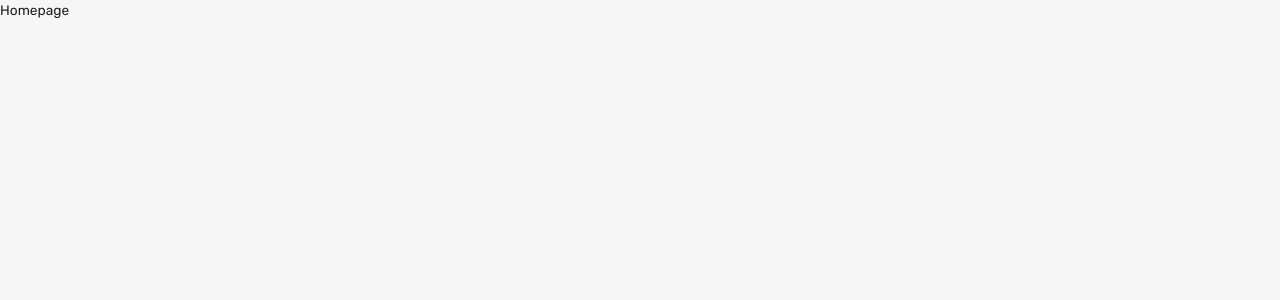
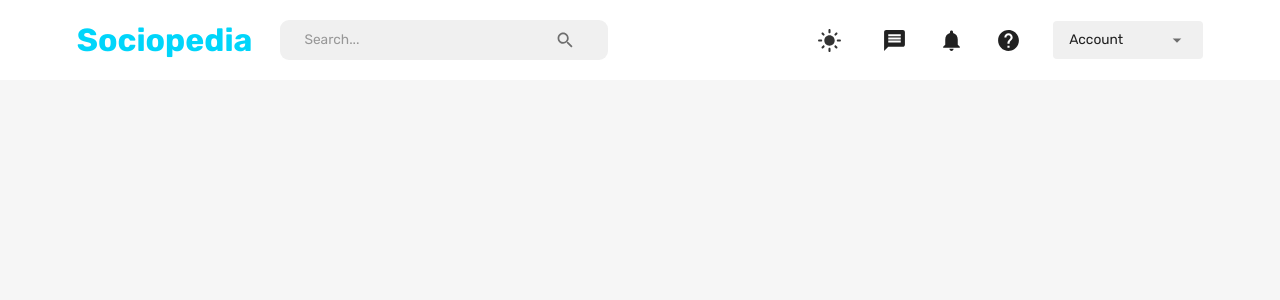
Before and after one commit to manvendrasang/blogspace, a React (Vite) app in the folder client/: page /home in a window 1280 px wide. Shown: the top 300 px of the page. Built offline with nearby package versions, Linux system fonts and the light colour scheme.

Commit message:
Navbar completed

```diff
--- a/client/src/components/FlexBetween.jsx
+++ b/client/src/components/FlexBetween.jsx
@@ -4,7 +4,7 @@
 const FlexBetween = styled(Box)({
     display: "flex",
     justifyContent: "space-between",
-    alignItems: "center";
+    alignItems: "center",
 })
 
 export default FlexBetween;
--- a/client/src/scenes/homePage/index.jsx
+++ b/client/src/scenes/homePage/index.jsx
@@ -1,5 +1,10 @@
+import { Box } from "@mui/material";
+import Navbar from "../navbar/index.jsx";
+
 const HomePage = () => {
-    return (<div>Homepage</div>)
+    return <Box>
+        <Navbar />
+    </Box>
 };
 
 export default HomePage;
--- a/client/src/scenes/navbar/index.jsx
+++ b/client/src/scenes/navbar/index.jsx
@@ -8,9 +8,9 @@
     MenuItem,
     FormControl,
     useTheme,
-    useMediaQuery
+    useMediaQuery,
 } from "@mui/material";
-import  {
+import {
     Search,
     Message,
     DarkMode,
@@ -18,21 +18,200 @@
     Notifications,
     Help,
     Menu,
-    Close
+    Close,
 } from "@mui/icons-material";
 import { useDispatch, useSelector } from "react-redux";
-import { setMode, setLogout } from "state";
+import { setMode, setLogout } from "../../state/index.js";
 import { useNavigate } from "react-router-dom";
-import FlexBetween from "components/FlexBetween";
+import FlexBetween from "../../components/FlexBetween.jsx";
 
 const Navbar = () => {
     const [isMobileMenuToggled, setIsMobileMenuToggled] = useState(false);
     const dispatch = useDispatch();
     const navigate = useNavigate();
     const user = useSelector((state) => state.user);
+
     const isNonMobileScreens = useMediaQuery("(min-width: 1000px)");
     const theme = useTheme();
-    return (<div>Navbar</div>)
+
+    // theme tokens (keep as in your original code)
+    const neutralLight = theme.palette.neutral?.light ?? "#f5f5f5";
+    const dark = theme.palette.neutral?.dark ?? "#333";
+    const background = theme.palette.background?.default ?? "#fff";
+    const primaryLight = theme.palette.primary?.light ?? theme.palette.primary?.main;
+    const alt = theme.palette.background?.alt ?? background;
+
+    // Null-safe full name (trim to avoid leading/trailing spaces)
+    const fullName = `${user?.firstName ?? ""} ${user?.lastName ?? ""}`.trim();
+
+    const handleLogout = () => {
+        dispatch(setLogout());
+        // adjust route after logout if you want (example: navigate to login)
+        navigate("/login");
+    };
+
+    return (
+        <FlexBetween padding="1rem 6%" backgroundColor={alt}>
+            <FlexBetween gap="1.75rem">
+                <Typography
+                    fontWeight="bold"
+                    fontSize="clamp(1rem, 2rem, 2.25rem)"
+                    color="primary"
+                    onClick={() => navigate("/home")}
+                    sx={{
+                        "&:hover": {
+                            color: primaryLight,
+                            cursor: "pointer",
+                        },
+                    }}
+                >
+                    Sociopedia
+                </Typography>
+
+                {isNonMobileScreens && (
+                    <FlexBetween
+                        backgroundColor={neutralLight}
+                        borderRadius="9px"
+                        gap="3rem"
+                        padding="0.1rem 1.5rem"
+                    >
+                        <InputBase placeholder="Search..." />
+                        <IconButton>
+                            <Search />
+                        </IconButton>
+                    </FlexBetween>
+                )}
+            </FlexBetween>
+
+            {/* DESKTOP NAV */}
+            {isNonMobileScreens ? (
+                <FlexBetween gap="2rem">
+                    <IconButton onClick={() => dispatch(setMode())}>
+                        {theme.palette.mode === "dark" ? (
+                            <DarkMode sx={{ fontSize: "25px" }} />
+                        ) : (
+                            <LightMode sx={{ color: dark, fontSize: "25px" }} />
+                        )}
+                    </IconButton>
+
+                    <Message sx={{ fontSize: "25px" }} />
+                    <Notifications sx={{ fontSize: "25px" }} />
+                    <Help sx={{ fontSize: "25px" }} />
+
+                    <FormControl variant="standard">
+                        <Select
+                            // if fullName is empty, show fallback label "Account"
+                            value={fullName || "Account"}
+                            sx={{
+                                backgroundColor: neutralLight,
+                                width: "150px",
+                                borderRadius: "0.25rem",
+                                p: "0.25rem 1rem",
+                                "& .MuiSvgIcon-root": {
+                                    pr: "0.25rem",
+                                    width: "3rem",
+                                },
+                                "& .MuiSelect-select:focus": {
+                                    backgroundColor: neutralLight,
+                                },
+                            }}
+                            input={<InputBase />}
+                        >
+                            <MenuItem value={fullName || "Account"}>
+                                <Typography>{fullName || "Account"}</Typography>
+                            </MenuItem>
+
+                            <MenuItem
+                                onClick={() => {
+                                    handleLogout();
+                                }}
+                            >
+                                Log Out
+                            </MenuItem>
+                        </Select>
+                    </FormControl>
+                </FlexBetween>
+            ) : (
+                <IconButton onClick={() => setIsMobileMenuToggled(!isMobileMenuToggled)}>
+                    <Menu />
+                </IconButton>
+            )}
+
+            {/* MOBILE NAV */}
+            {!isNonMobileScreens && isMobileMenuToggled && (
+                <Box
+                    position="fixed"
+                    right="0"
+                    bottom="0"
+                    height="100%"
+                    zIndex="10"
+                    maxWidth="500px"
+                    minWidth="300px"
+                    backgroundColor={background}
+                >
+                    {/* CLOSE ICON */}
+                    <Box display="flex" justifyContent="flex-end" p="1rem">
+                        <IconButton onClick={() => setIsMobileMenuToggled(false)}>
+                            <Close />
+                        </IconButton>
+                    </Box>
+
+                    {/* MENU ITEMS */}
+                    <FlexBetween
+                        display="flex"
+                        flexDirection="column"
+                        justifyContent="center"
+                        alignItems="center"
+                        gap="3rem"
+                    >
+                        <IconButton onClick={() => dispatch(setMode())} sx={{ fontSize: "25px" }}>
+                            {theme.palette.mode === "dark" ? (
+                                <DarkMode sx={{ fontSize: "25px" }} />
+                            ) : (
+                                <LightMode sx={{ color: dark, fontSize: "25px" }} />
+                            )}
+                        </IconButton>
+
+                        <Message sx={{ fontSize: "25px" }} />
+                        <Notifications sx={{ fontSize: "25px" }} />
+                        <Help sx={{ fontSize: "25px" }} />
+
+                        <FormControl variant="standard">
+                            <Select
+                                value={fullName || "Account"}
+                                sx={{
+                                    backgroundColor: neutralLight,
+                                    width: "150px",
+                                    borderRadius: "0.25rem",
+                                    p: "0.25rem 1rem",
+                                    "& .MuiSvgIcon-root": {
+                                        pr: "0.25rem",
+                                        width: "3rem",
+                                    },
+                                    "& .MuiSelect-select:focus": {
+                                        backgroundColor: neutralLight,
+                                    },
+                                }}
+                                input={<InputBase />}
+                            >
+                                <MenuItem value={fullName || "Account"}>
+                                    <Typography>{fullName || "Account"}</Typography>
+                                </MenuItem>
+
+                                <MenuItem
+                                    onClick={() => {
+                                        handleLogout();
+                                    }}
+                                >
+                                    Log Out
+                                </MenuItem>
+                            </Select>
+                        </FormControl>
+                    </FlexBetween>
+                </Box>
+            )}
+        </FlexBetween>
+    );
 };
 
 export default Navbar;
```
